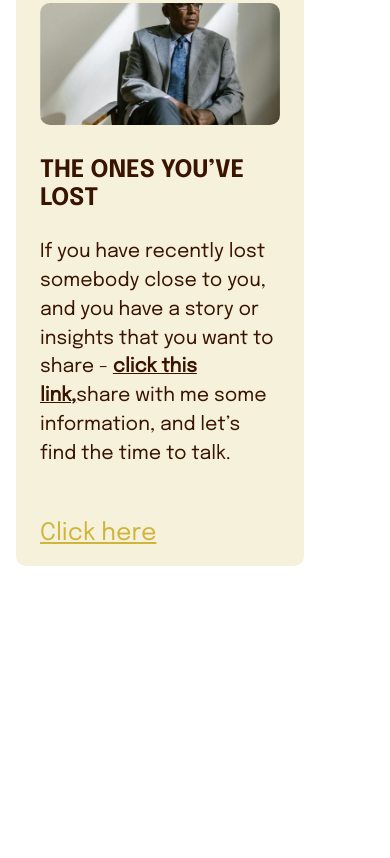
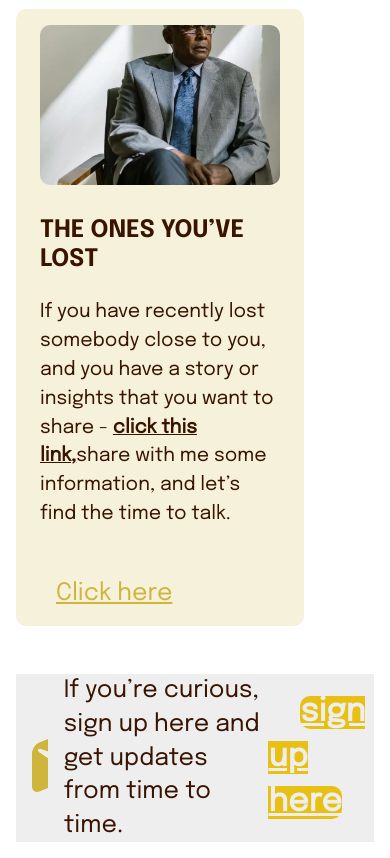
Before and after one commit to chiragrangras/author-reflection-bootstrap-site, a plain HTML site: page src/index/index.html in a window 390 px wide. Shown: the part 4901-5759 px from the top of the page. Before the commit the page ends 5483 px from the top, so only its background shows below. Drawn offline with nearby package versions, Linux system fonts and the light colour scheme.

Commit message:
added media query and new section

```diff
--- a/src/index/index.css
+++ b/src/index/index.css
@@ -283,7 +283,7 @@
 
 @media (min-width: 992px) {
   .section-header {
-    padding: 4rem 2rem;
+    padding: 2rem 2rem;
   }
 }
 
@@ -339,7 +339,7 @@
 }
 
 .card-2 {
-  background-color: #f6f1db;
+  background-color: #eee;
   border-radius: 0.62rem;
   width: 25rem;
   height: auto;
@@ -368,9 +368,32 @@
 
 .card-img {
   width: 100%;
-  height: 100%;
   object-fit: cover;
   transition: transform 0.5s ease;
+}
+
+@media (min-width: 320px) {
+  .card-img {
+    height: 10rem;
+  }
+}
+
+@media (min-width: 768px) {
+  .card-img {
+    height: 20rem;
+  }
+}
+
+@media (min-width: 992px) {
+  .card-img {
+    height: 10rem;
+  }
+}
+
+@media (min-width: 1400px) {
+  .card-img {
+    height: 15rem;
+  }
 }
 
 .card-wrapper:hover .card-img {
@@ -400,6 +423,8 @@
 }
 
 .card-action a {
+  margin: 0rem;
+  padding: 0.5rem 1rem;
   color: #cfb53b;
   font-size: 1.5rem;
   font-weight: 400;
@@ -409,3 +434,39 @@
 .card-action a:hover {
   color: #cfb53b;
 }
+
+.signup {
+  margin-top: 3rem;
+  background-color: #eee;
+  display: flex;
+  justify-content: center;
+  align-items: center;
+}
+
+.signup svg {
+  margin: 1rem;
+}
+
+.signup p {
+  color: #391400;
+  margin: 0rem;
+  font-family: Epilogue;
+  font-size: 1.5rem;
+}
+
+.signup-btn {
+  margin: 2rem 2rem;
+  font-size: 2rem;
+  background-color: #e7c013;
+  color: #eee;
+  border: none;
+  border-radius: 10px;
+  font-weight: 800;
+  /* background-color: #cfb53b;
+  color: #fff;
+  font-size: 1.5rem;
+  text-transform: uppercase;
+  text-decoration: none;
+  padding: .9375rem 1.25rem;
+  text-align: center; */
+}
--- a/src/index/index.html
+++ b/src/index/index.html
@@ -156,7 +156,9 @@
           </p>
         </header>
         <div class="section-body">
-          <div class="j-card d-flex d-flex flex-column flex-sm-column flex-md-column flex-lg-row justify-content-evenly">
+          <div
+            class="j-card d-flex d-flex flex-column flex-sm-column flex-md-column flex-lg-row justify-content-evenly"
+          >
             <div class="card-1">
               <div class="inner-card">
                 <div class="card-wrapper">
@@ -231,6 +233,23 @@
               </div>
             </div>
           </div>
+          <div class="signup">
+            <svg
+              xmlns="http://www.w3.org/2000/svg"
+              width="59"
+              height="68"
+              fill="none"
+            >
+              <path
+                fill="#CFB53B"
+                d="M51.625.462 7.375 18.45C3.319 19.948 0 25.194 0 29.691v32.6c0 4.497 3.319 6.745 7.375 5.247l44.25-17.987C55.681 48.052 59 42.806 59 38.309V5.71c0-4.497-3.319-6.745-7.375-5.246Zm2.567 8.56c.12.839-.584 1.544-1.038 2.26l-14.792 23.3c-3.636 5.726-11.293 7.303-16.896 3.479L7.973 28.85c-.643-.438-1.312-.894-1.69-1.575-.272-.49-.414-1.098-.014-1.707.599-1.218 1.928-.952 2.406-.809.118.035.233.08.348.124l14.658 5.438a11.99 11.99 0 0 0 13.77-4.048c4.588-6.12 10.76-14.355 12.802-17.09.428-.573.753-1.298 1.426-1.54.499-.179 1.144-.124 1.79.313.467.316.67.7.723 1.065"
+              ></path>
+            </svg>
+            <p>If you’re curious, sign up here and get updates from time to time.</p>
+            <div class="signup-action">
+              <a class="signup-btn" href="/#newsletter">sign up here</a>
+            </div>
+          </div>
         </div>
       </div>
     </section>
```
